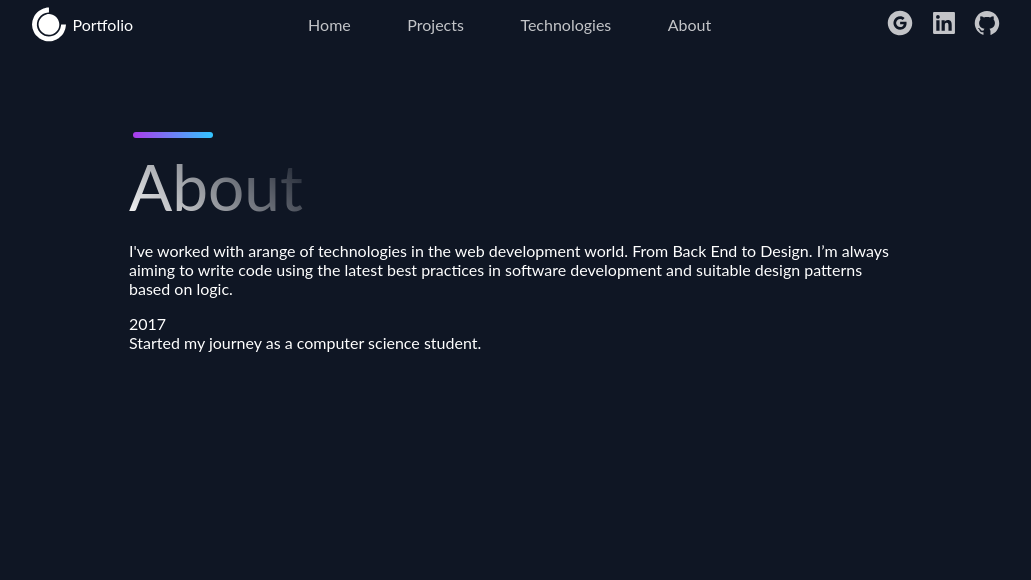
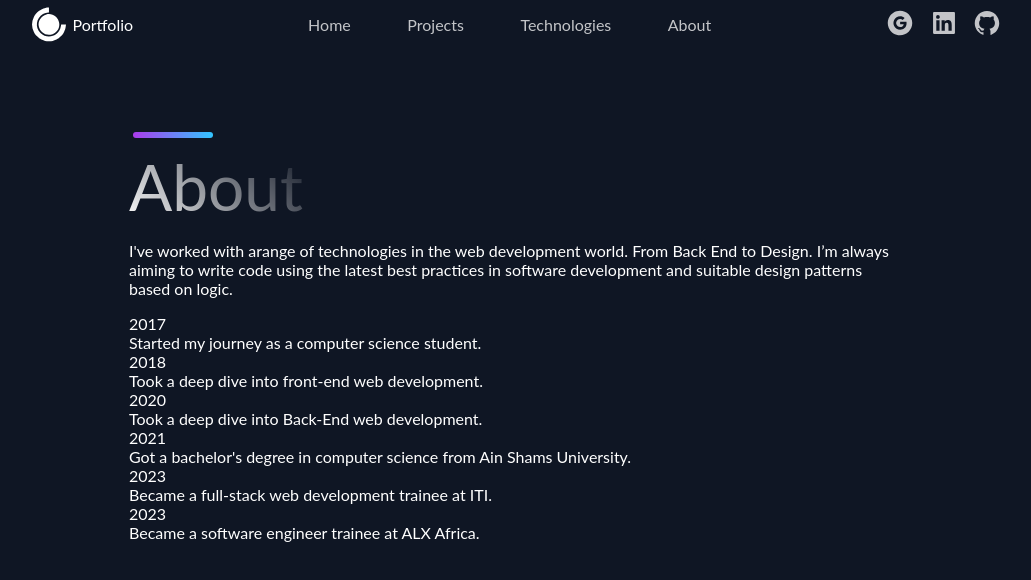
Before and after one commit to eslamsobhy/portfolio-app, a React (Create React App) app: page /about in a window 1280 px wide. Shown: the top 580 px of the page, without its empty margins (127-1158 px from the left). Built offline with nearby package versions, Linux system fonts and the light colour scheme.

Commit message:
made the timeline data dynamic

```diff
--- a/src/components/About/About.js
+++ b/src/components/About/About.js
@@ -1,4 +1,7 @@
 import React from "react";
+
+// data
+import { timelineData } from "../../constants/constants";
 
 const About = () => {
   return (
@@ -12,11 +15,15 @@ const About = () => {
             using the latest best practices in software development and suitable
             design patterns based on logic.
           </p>
-          <div className="timeline">
-            <div className="timeline-year">2017</div>
-            <div className="timeline-text">
-              Started my journey as a computer science student.
-            </div>
+          <div className="timeline-center">
+            {timelineData.map((timeline, index) => {
+              return (
+                <div className="timeline" key={index}>
+                  <div className="timeline-year">{timeline.year}</div>
+                  <div className="timeline-text">{timeline.text}</div>
+                </div>
+              );
+            })}
           </div>
         </div>
       </section>
```
